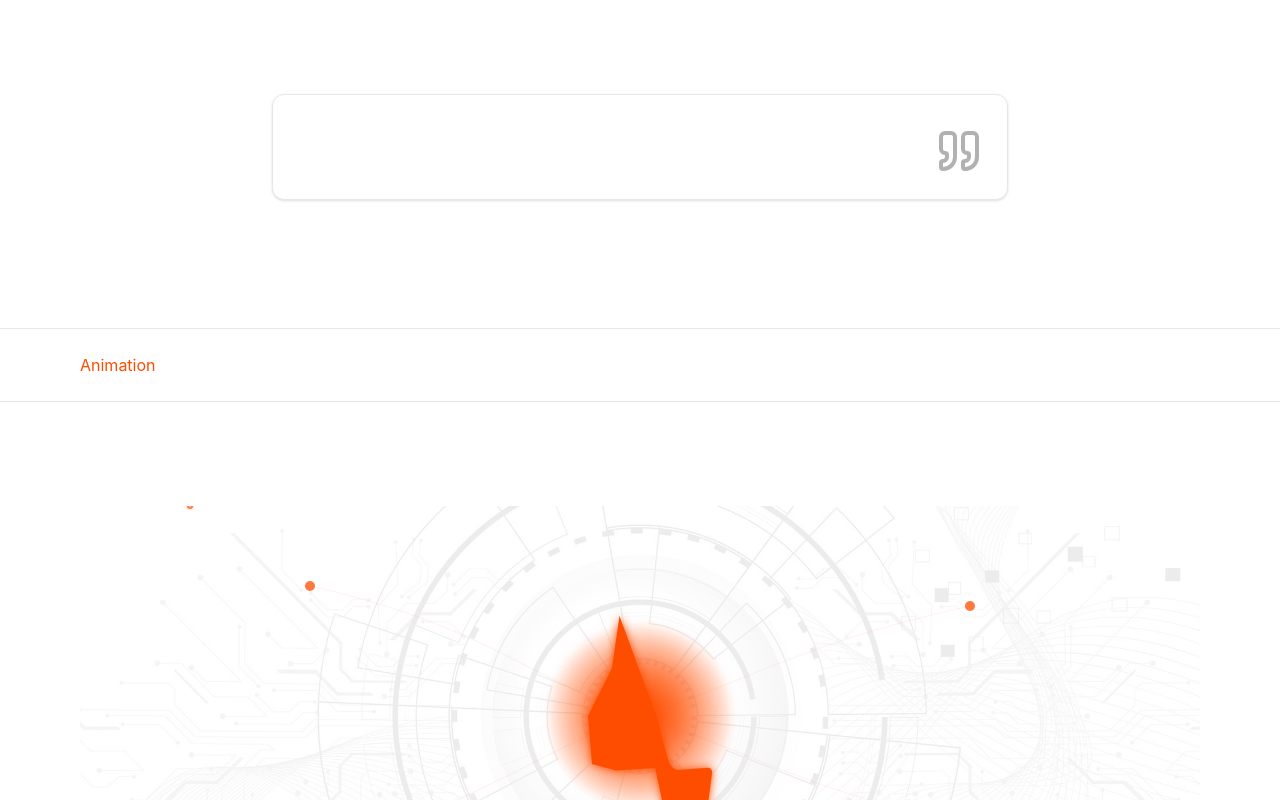
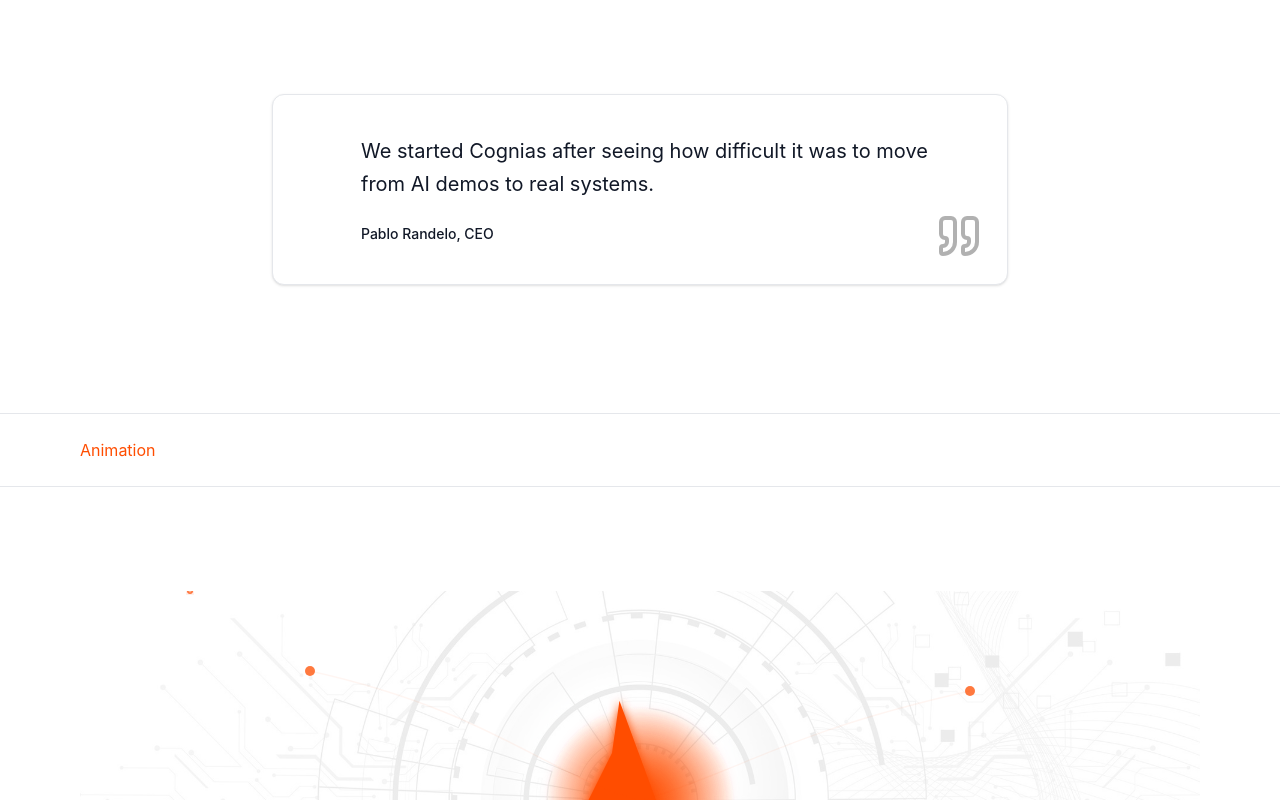
Before and after one commit to prandle/cognias-marketing, a React (Vite) app: page /components in a window 1280 px wide. Shown: the part 1440-2240 px from the top of the page. Built offline with nearby package versions, Linux system fonts and the light colour scheme.

Commit message:
about order

```diff
--- a/src/pages/components.tsx
+++ b/src/pages/components.tsx
@@ -64,7 +64,9 @@
       {/* Quote */}
       <Container><h2 id="buttons" className="text-primary scroll-mt-24">Quote</h2></Container>
       <FullWidthBand variant={isPrimaryBg ? "primary" : "subtle"}>
-        <Quotation/>
+        <Quotation
+          quote="We started Cognias after seeing how difficult it was to move from AI demos to real systems."
+          author="Pablo Randelo, CEO"/>
       </FullWidthBand>
 
 
--- a/src/version.json
+++ b/src/version.json
@@ -1,3 +1,3 @@
 {
-  "build": 114
+  "build": 115
 }
```
Also changed, not shown: 1 other file (tests, documents, lock files or other folders).
